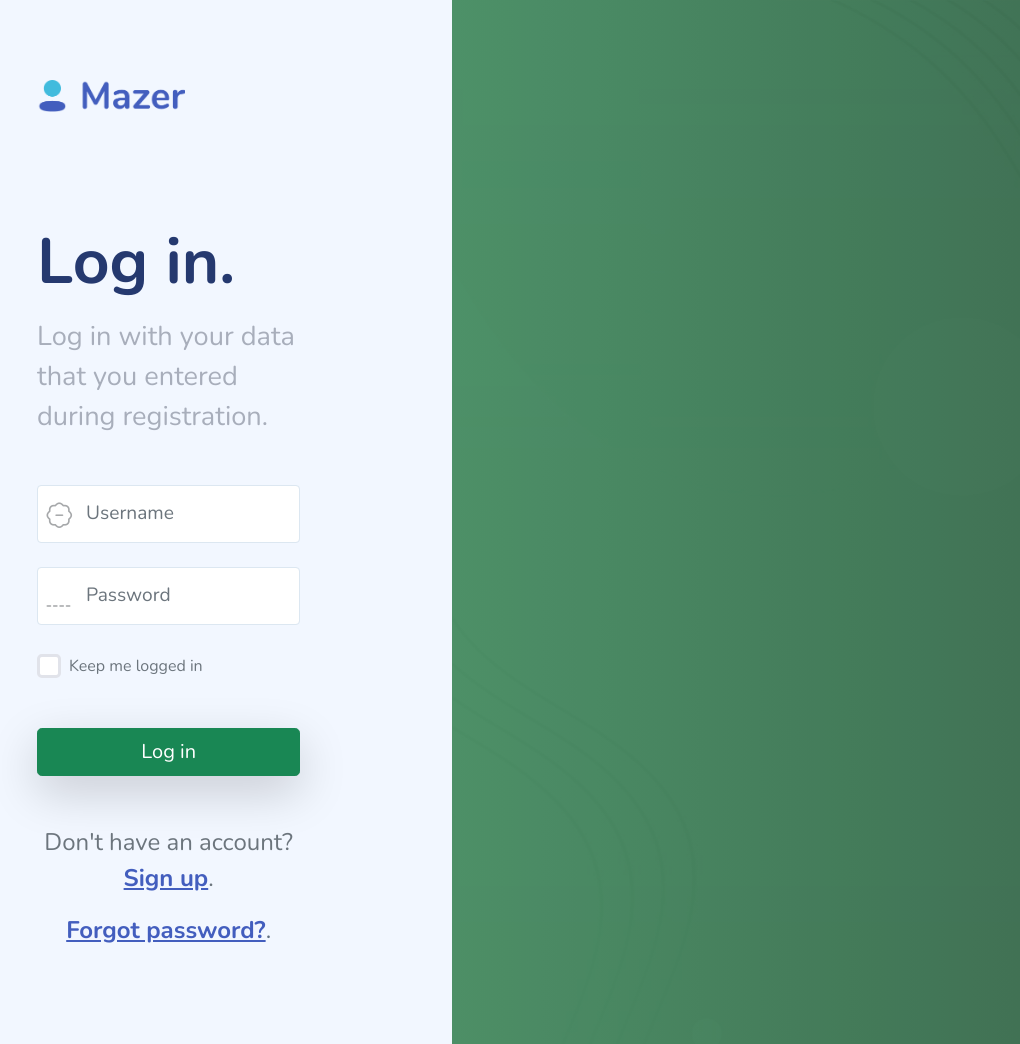
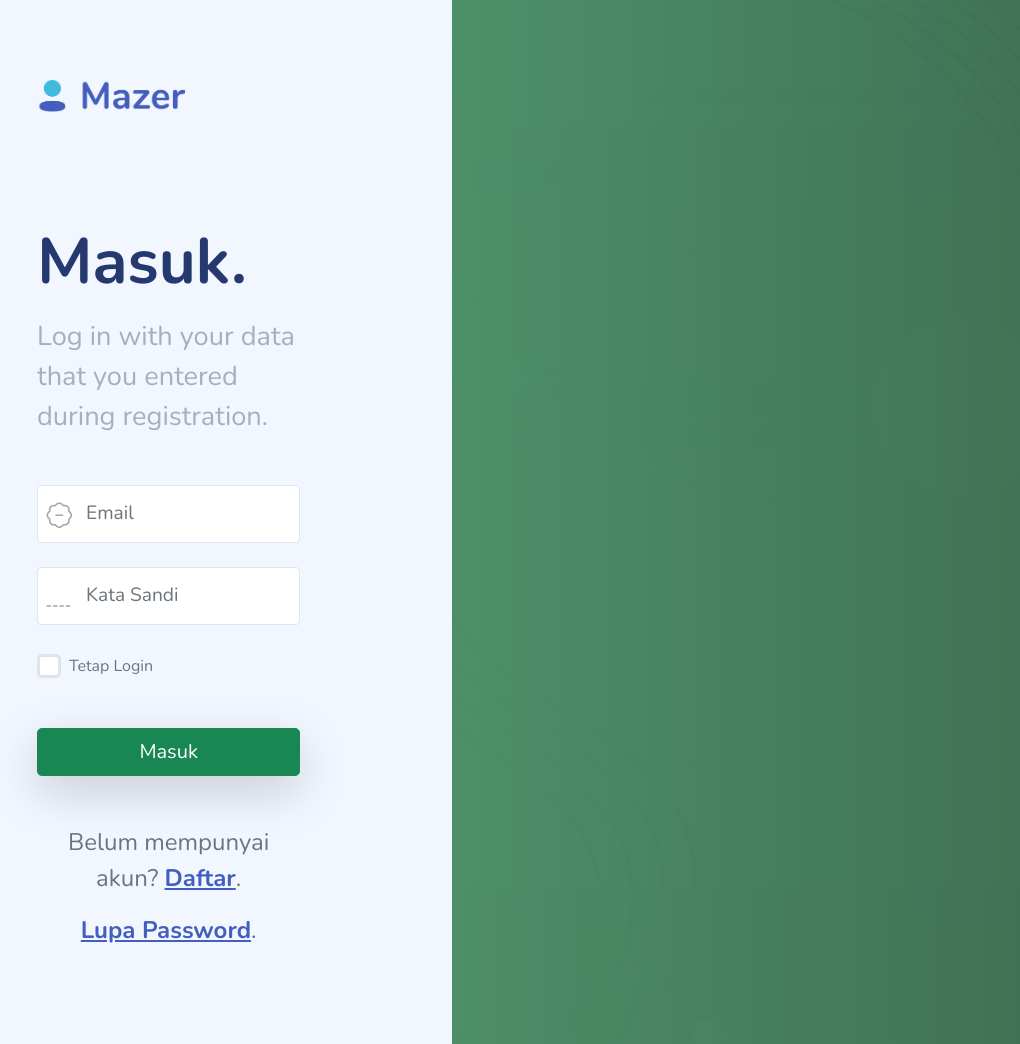
Before and after one commit to damisaviola/fm_db, a CodeIgniter app: page /database/login in a window 1280 px wide. Shown: the whole page, without its empty margins (91-1111 px from the left). Run offline with CodeIgniter, Linux system fonts and the light colour scheme; some libraries are stand-ins or nearby versions.

Commit message:
#11/5/1014 15:25

```diff
--- a/application/views/auth/login.php
+++ b/application/views/auth/login.php
@@ -22,18 +22,18 @@
                     <div class="auth-logo">
                         <a href="index.html"><img src="assets/images/logo/logo.png" alt="Logo"></a>
                     </div>
-                    <h1 class="auth-title">Log in.</h1>
+                    <h1 class="auth-title">Masuk.</h1>
                     <p class="auth-subtitle mb-5">Log in with your data that you entered during registration.</p>
 
                     <form action="index.html">
                         <div class="form-group position-relative has-icon-left mb-4">
-                            <input type="text" class="form-control form-control-xl" placeholder="Username">
+                            <input type="text" class="form-control form-control-xl" placeholder="Email">
                             <div class="form-control-icon">
                                 <i class="bi bi-person"></i>
                             </div>
                         </div>
                         <div class="form-group position-relative has-icon-left mb-4">
-                            <input type="password" class="form-control form-control-xl" placeholder="Password">
+                            <input type="password" class="form-control form-control-xl" placeholder="Kata Sandi">
                             <div class="form-control-icon">
                                 <i class="bi bi-shield-lock"></i>
                             </div>
@@ -41,16 +41,14 @@
                         <div class="form-check form-check-lg d-flex align-items-end">
                             <input class="form-check-input me-2" type="checkbox" value="" id="flexCheckDefault">
                             <label class="form-check-label text-gray-600" for="flexCheckDefault">
-                                Keep me logged in
+                                Tetap Login
                             </label>
                         </div>
-                        <button class="btn btn-success btn-block btn-lg shadow-lg mt-5">Log in</button>
+                        <button class="btn btn-success btn-block btn-lg shadow-lg mt-5">Masuk</button>
                     </form>
                     <div class="text-center mt-5 text-lg fs-4">
-                        <p class="text-gray-600">Don't have an account? <a href="auth-register.html"
-                                class="font-bold">Sign
-                                up</a>.</p>
-                                <p><a class="font-bold" href="<?php echo site_url('login/identify'); ?>">Forgot password?</a>.</p>
+                        <p class="text-gray-600">Belum mempunyai akun? <a class="font-bold" href="<?php echo site_url('register'); ?>">Daftar</a>.</p>
+                                <p><a class="font-bold" href="<?php echo site_url('login/identify'); ?>">Lupa Password</a>.</p>
                     </div>
                 </div>
             </div>
--- a/application/views/home/home.php
+++ b/application/views/home/home.php
@@ -108,7 +108,7 @@
                             </p>
 
                             <div class="s-intro__content-buttons">
-                                <a href="#download" class="btn btn--primary s-intro__content-btn smoothscroll">Get Started</a>
+                                <a href="#download" class="btn btn--primary s-intro__content-btn smoothscroll">Mulai</a>
                                 <a href="https://player.vimeo.com/video/14592941?color=00a650&title=0&byline=0&portrait=0" class="s-intro__content-video-btn">
                                     <svg xmlns="http://www.w3.org/2000/svg" width="24" height="24" viewBox="0 0 24 24" style="fill: rgba(0, 0, 0, 1);transform: ;msFilter:;"><path d="M7 6v12l10-6z"></path></svg>
                                 </a>
@@ -616,7 +616,7 @@
                 </div>
                 <div class="row s-download__badges-block">
                     <div class="column lg-12 s-download__badges">
-                        <a href="#download" class="btn">Login</a>
+                        <a href="#download" class="btn">Masuk</a>
                     </div>
                 </div>
             </section>
```
